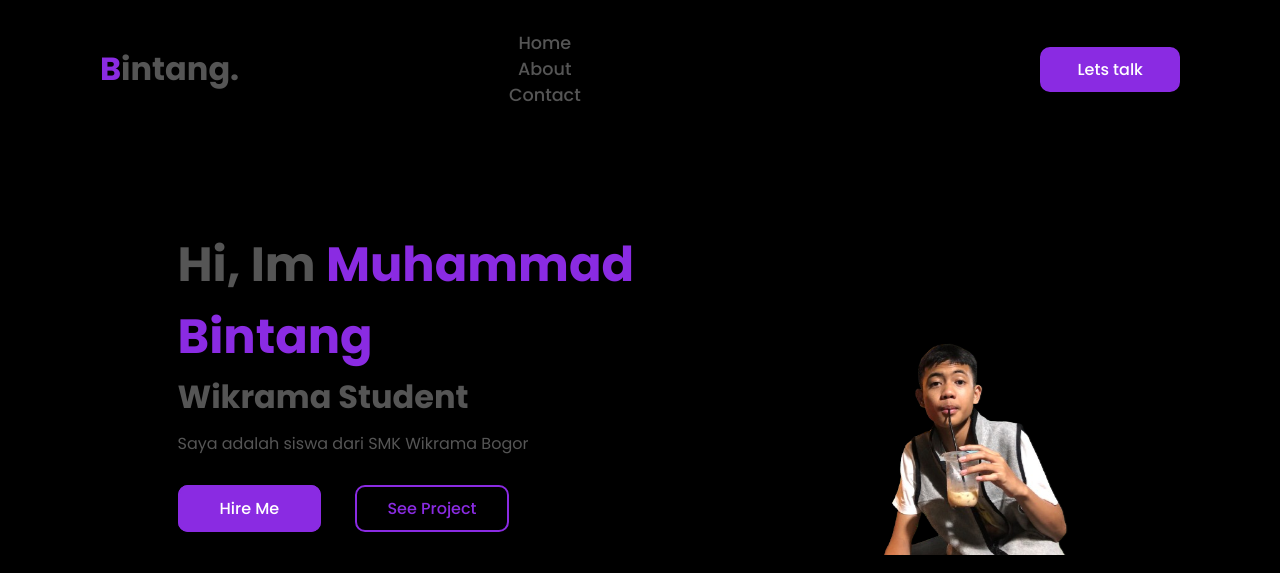
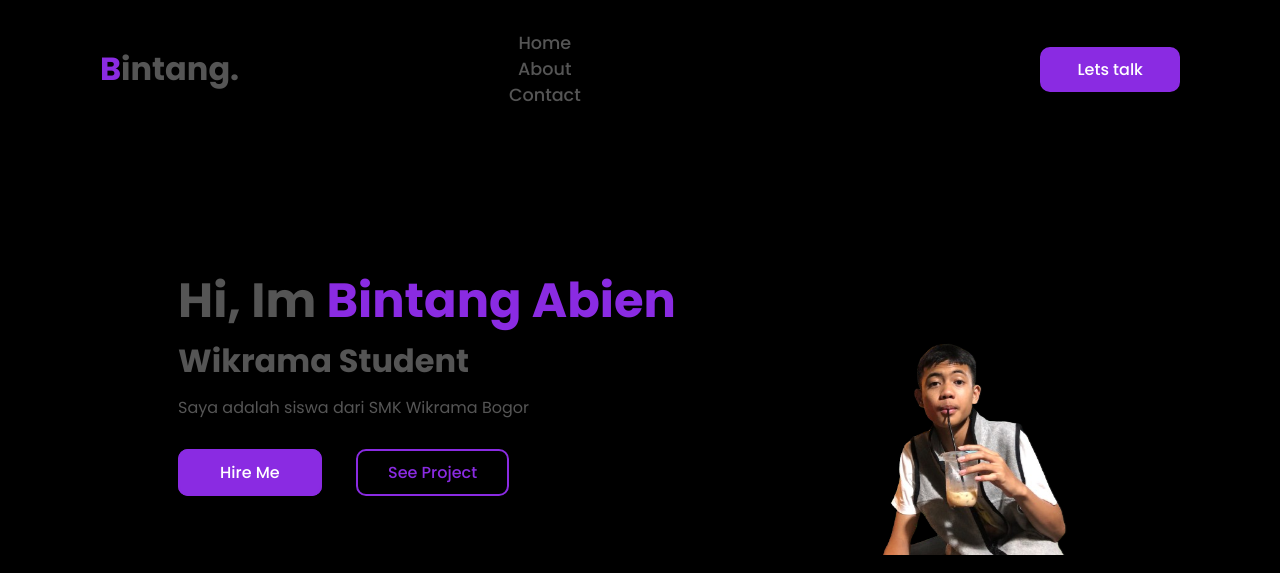
Before and after one commit to BintangAsyidqy/myportofolio, a plain HTML site: page index.html in a window 1280 px wide. Shown: the top 573 px of the page. Drawn offline with Linux system fonts and the light colour scheme; files whose address does not match are found by name.

Commit message:
update index

```diff
--- a/index.html
+++ b/index.html
@@ -25,7 +25,7 @@
         <div class="home">
             <article>
                 <div class="content">
-                        <h2> Hi, Im <span>Muhammad Bintang</span></h2>
+                        <h2> Hi, Im <span>Bintang Abien</span></h2>
                         <h4>Wikrama Student</h4>
                         <p>Saya adalah siswa dari SMK Wikrama Bogor</p>
                     <div class="btn-group">
```
